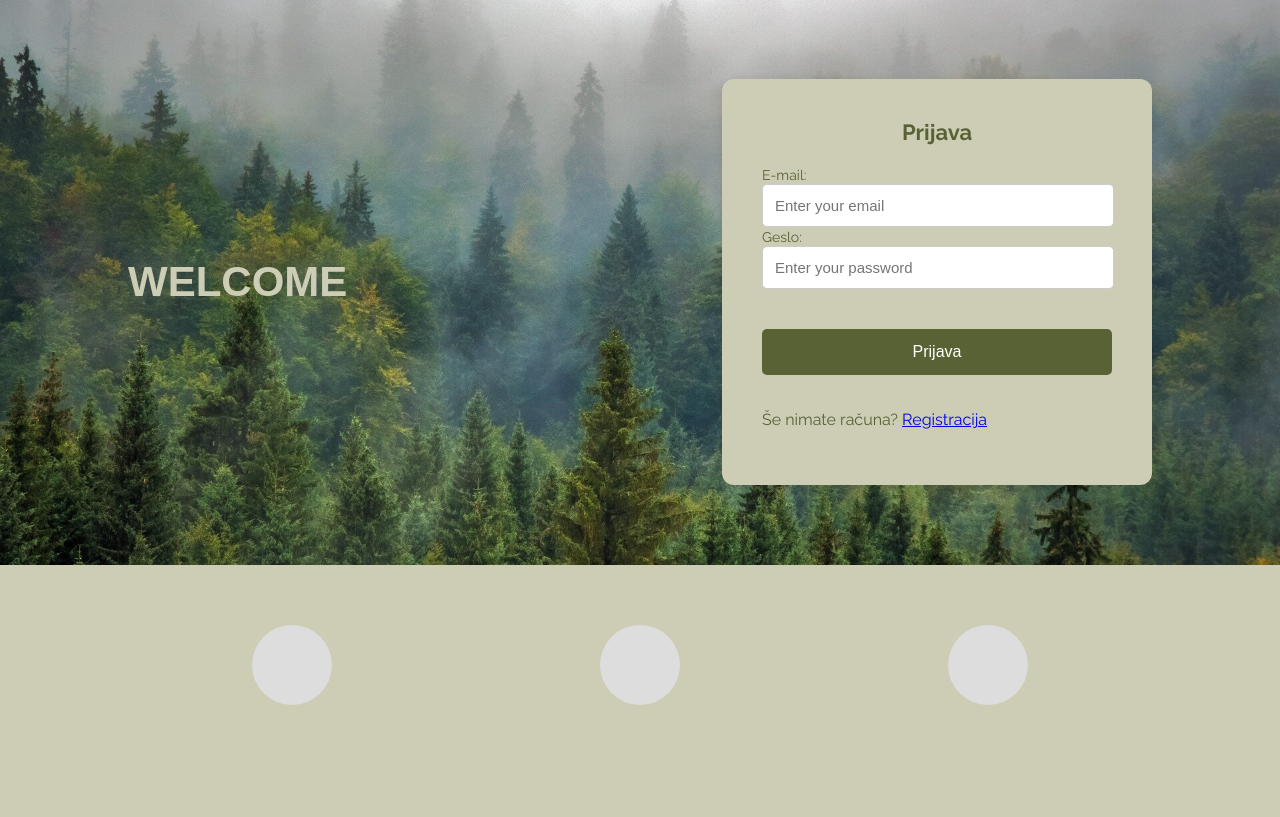
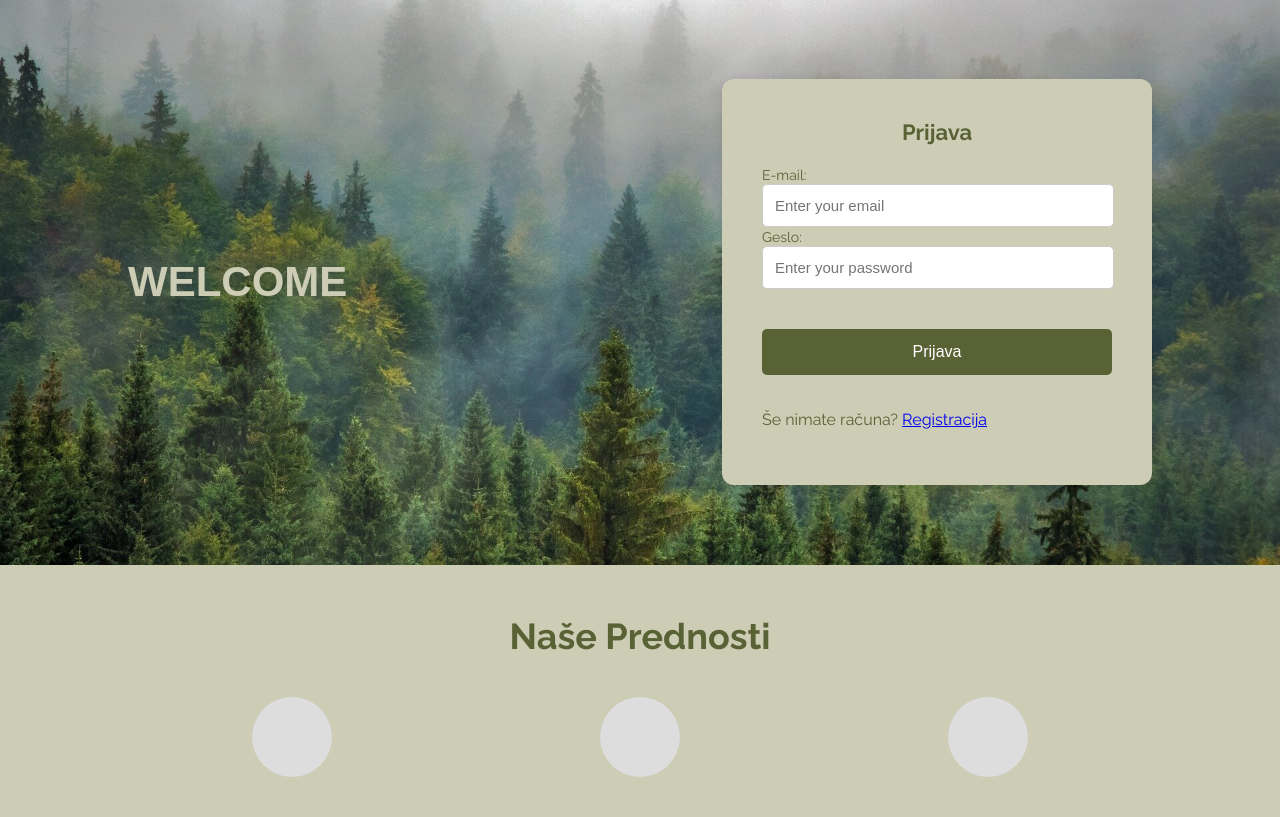
Before and after one commit to Puhi1313/php, a PHP site: page /login.php in a window 1280 px wide. Shown: the part 40-857 px from the top of the page. Before the commit the page ends 745 px from the top, so only its background shows below. Run offline with PHP 8.4, Linux system fonts and the light colour scheme; some web fonts are replaced.

Commit message:
Update login.php

```diff
--- a/login.php
+++ b/login.php
@@ -205,13 +205,25 @@ if ($_SERVER['REQUEST_METHOD'] === 'POST') {
       background: #333;
     }
     .features {
+      background-color: #cdcdb6;
+      padding: 20px 10%;
+      text-align: center;
+    }
+
+    .features-title {
+      font-family: "Raleway", sans-serif;
+      font-size: 36px;
+      color: #596235;
+      margin-bottom: 40px;
+    }
+
+    .features-row {
       display: flex;
-      background-color: #cdcdb6;
       justify-content: space-around;
       align-items: flex-start;
-      padding: 60px 10%;
       gap: 20px;
     }
+
     .feature {
       flex: 1;
       text-align: center;
@@ -297,6 +309,8 @@ if ($_SERVER['REQUEST_METHOD'] === 'POST') {
     </section>
 
     <section class="features">
+      <h1 class="features-title">Naše Prednosti</h1>
+      <div class="features-row">
         <div class="feature">
           <div class="circle">
             <span class="hover-text">Svetovno znani učitelji</span>
@@ -312,6 +326,7 @@ if ($_SERVER['REQUEST_METHOD'] === 'POST') {
             <span class="hover-text">Visoka kvantiteta uspešnosti učencev</span>
           </div>
         </div>
+      </div>
     </section>
 </body>
 </html>
```
Lines whose indentation alone changed are shown as unchanged.
